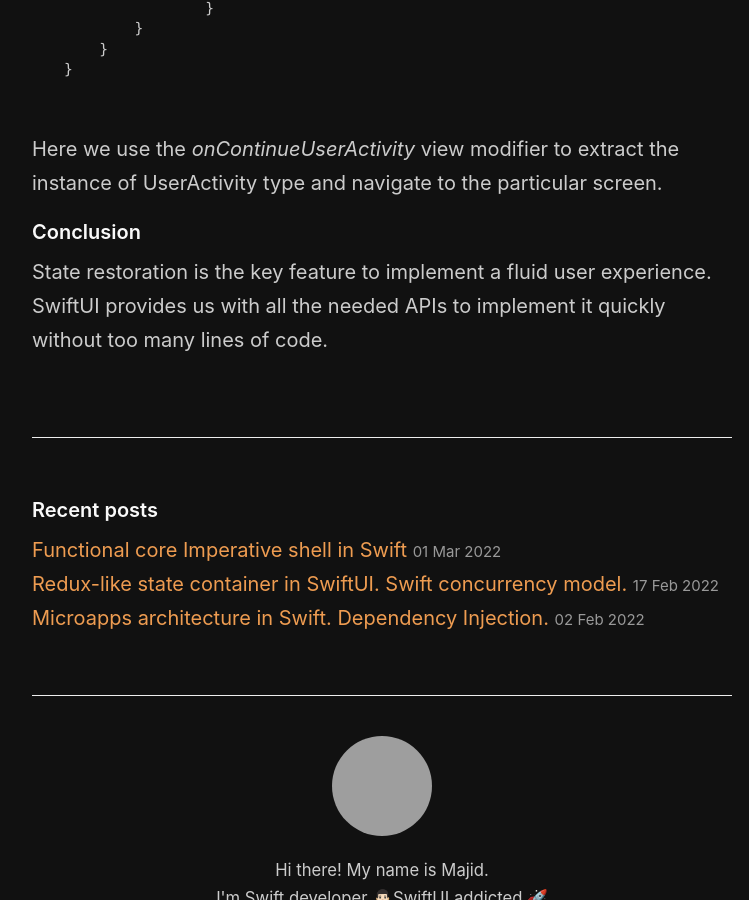
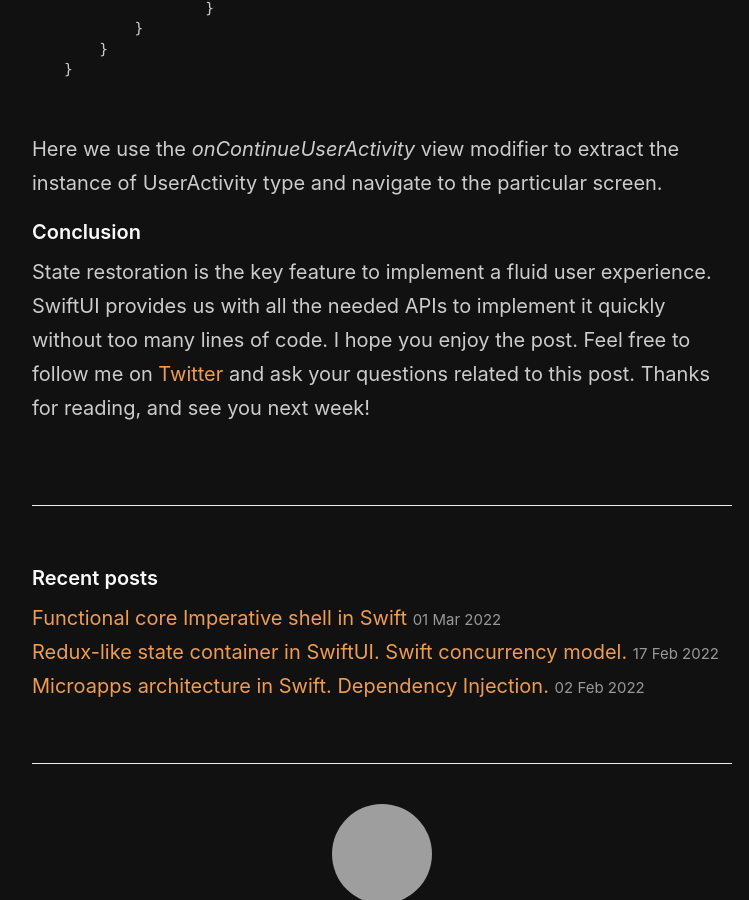
Before and after one commit to mecid/mecid.github.io, a Jekyll site: the page built from _posts/2022-03-10-state-restoration-in-swiftui.md, in a window 1280 px wide and 900 px high, scrolled down 4076 px, cut to the strip 0-900 px from the top of the window. Shown: the whole strip, without its empty margins (258-1007 px from the left). Built offline with Jekyll 4.4.1, drawn with Linux system fonts in a browser that asks for light colours; grey boxes are pictures that could not be loaded.

Commit message:
conclusion added to state restoration post

```diff
--- a/_posts/2022-03-10-state-restoration-in-swiftui.md
+++ b/_posts/2022-03-10-state-restoration-in-swiftui.md
@@ -138,4 +138,4 @@ struct CommerceApp: App {
 Here we use the *onContinueUserActivity* view modifier to extract the instance of UserActivity type and navigate to the particular screen.
 
 #### Conclusion
-State restoration is the key feature to implement a fluid user experience. SwiftUI provides us with all the needed APIs to implement it quickly without too many lines of code.
+State restoration is the key feature to implement a fluid user experience. SwiftUI provides us with all the needed APIs to implement it quickly without too many lines of code. I hope you enjoy the post. Feel free to follow me on [Twitter](https://twitter.com/mecid) and ask your questions related to this post. Thanks for reading, and see you next week!
```
